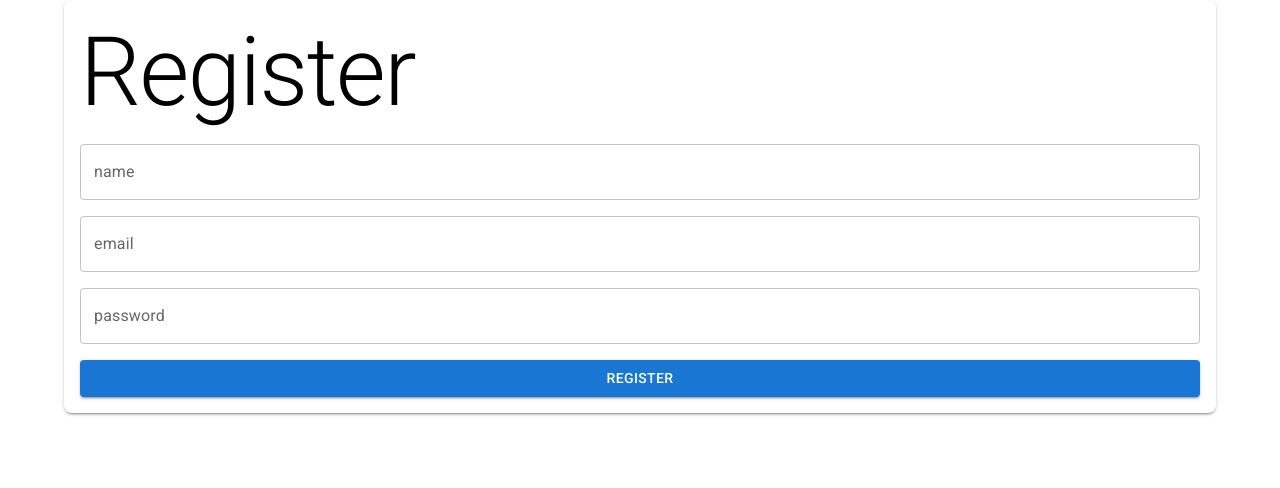
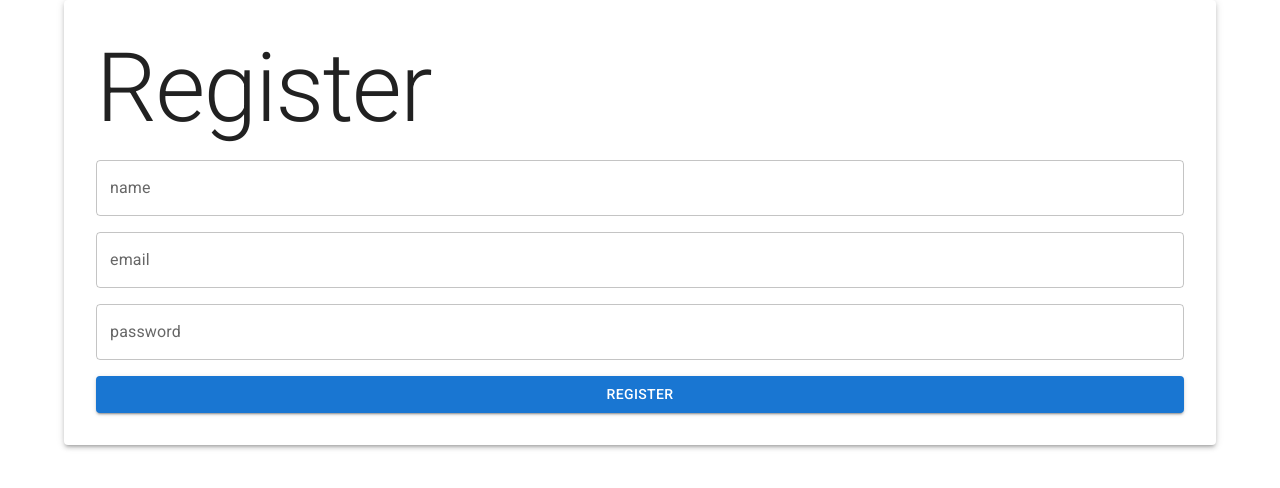
Before and after one commit to williamlim16/elearning-fr, a React (Create React App) app: page /register in a window 1280 px wide. Shown: the top 488 px of the page. Built offline with nearby package versions, Linux system fonts and the light colour scheme.

Commit message:
refactor: use generalized layout accross pages

```diff
--- a/src/components/Login/LoginInput.tsx
+++ b/src/components/Login/LoginInput.tsx
@@ -1,14 +1,10 @@
-import Container from "@mui/material/Container";
 import TextField from "@mui/material/TextField";
 import Button from "@mui/material/Button";
 import Stack from "@mui/material/Stack";
-import Box from "@mui/material/Box";
 import Typography from "@mui/material/Typography";
 
 function LoginInput() {
   return (
-    <Container>
-      <Box padding={2} boxShadow={2} borderRadius={2}>
     <Stack spacing={2}>
       <Typography variant="h1" gutterBottom>
         Login
@@ -22,8 +18,6 @@ function LoginInput() {
       />
       <Button variant="contained">Login</Button>
     </Stack>
-      </Box>
-    </Container>
   );
 }
 export default LoginInput;
--- a/src/components/Register/RegisterInput.tsx
+++ b/src/components/Register/RegisterInput.tsx
@@ -1,14 +1,10 @@
-import Container from "@mui/material/Container";
 import TextField from "@mui/material/TextField";
 import Button from "@mui/material/Button";
 import Stack from "@mui/material/Stack";
-import Box from "@mui/material/Box";
 import Typography from "@mui/material/Typography";
 
 function RegisterInput() {
   return (
-    <Container>
-      <Box padding={2} boxShadow={2} borderRadius={2}>
     <Stack spacing={2}>
       <Typography variant="h1" gutterBottom>
         Register
@@ -23,8 +19,6 @@ function RegisterInput() {
       />
       <Button variant="contained">Register</Button>
     </Stack>
-      </Box>
-    </Container>
   );
 }
 export default RegisterInput;
--- /dev/null
+++ b/src/layout/CenterInput.tsx
@@ -0,0 +1,17 @@
+import Container from "@mui/material/Container";
+import Paper from "@mui/material/Paper";
+
+type Props = {
+  children: JSX.Element;
+};
+function CenterInput({ children }: Props) {
+  return (
+    <Container>
+      <Paper elevation={3} sx={{ p: "2rem" }}>
+        {children}
+      </Paper>
+    </Container>
+  );
+}
+
+export default CenterInput;
--- a/src/pages/Login.tsx
+++ b/src/pages/Login.tsx
@@ -1,7 +1,12 @@
 import LoginInput from "../components/Login/LoginInput";
+import CenterInput from "../layout/CenterInput";
 
 function Login() {
-  return <LoginInput />;
+  return (
+    <CenterInput>
+      <LoginInput />
+    </CenterInput>
+  );
 }
 
 export default Login;
--- a/src/pages/Register.tsx
+++ b/src/pages/Register.tsx
@@ -1,7 +1,12 @@
 import RegisterInput from "../components/Register/RegisterInput";
+import CenterInput from "../layout/CenterInput";
 
 function Register() {
-  return <RegisterInput />;
+  return (
+    <CenterInput>
+      <RegisterInput />
+    </CenterInput>
+  );
 }
 
 export default Register;
```
Lines whose indentation alone changed are shown as unchanged.
